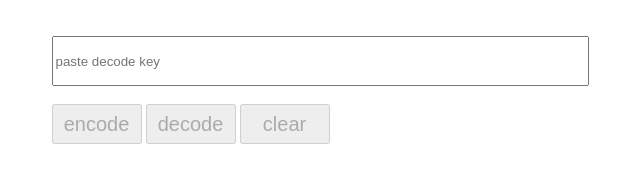
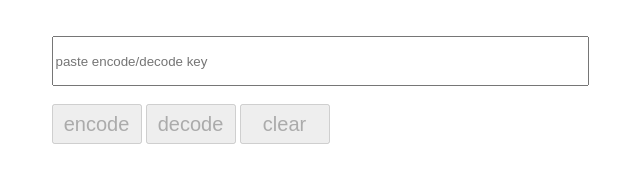
Before and after one commit to co42de/web_tool, a plain HTML site: page others/rcl/ucl.html in a window 1280 px wide. Shown: the top 169 px of the page, 320-960 px from the left. Drawn offline with Linux system fonts and the light colour scheme.

Commit message:
Update ucl.html

```diff
--- a/others/rcl/ucl.html
+++ b/others/rcl/ucl.html
@@ -192,7 +192,7 @@
 
 			<div class="key">
 
-				<input id="key_field" type="text" size="64" placeholder="paste decode key">
+				<input id="key_field" type="text" size="64" placeholder="paste encode/decode key">
 			</div>
 
 			<br />
```
